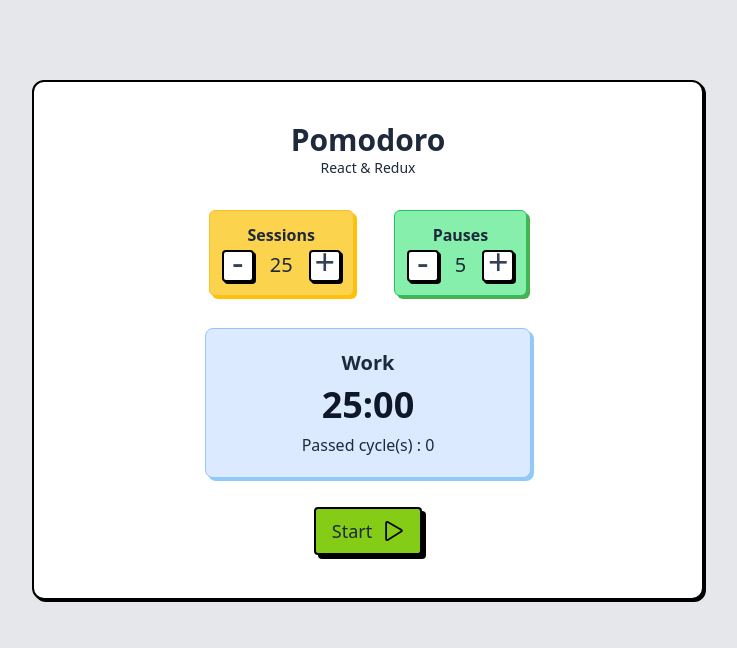
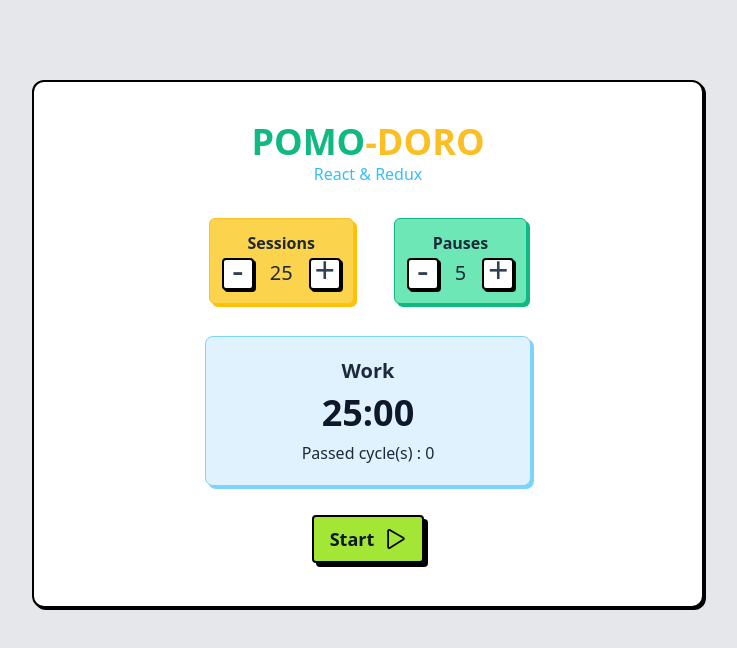
Before and after one commit to TeslaSeven7/Pomodoro-React-Redux, a React (Vite) app: page / in a window 1280 px wide. Shown: the top 648 px of the page, without its empty margins (272-1009 px from the left). Built offline with nearby package versions, Linux system fonts and the light colour scheme.

Commit message:
Added the ability to loop through the timed sessions.

```diff
--- a/src/App.jsx
+++ b/src/App.jsx
@@ -1,32 +1,48 @@
-import { useSelector } from 'react-redux';
+import { useSelector, useDispatch } from 'react-redux';
 import ToggleButton from './components/ToggleButton';
 import UpdateTimeButton from './components/UpdateTimeButton';
 import getFormattedValue from './utils/getFormattedValue';
-function App() {
+import { choseChrono } from './features/chrono';
+function App(type) {
 	const chronoValues = useSelector((state) => state.chrono);
+	const dispatch = useDispatch();
+	const state = useSelector((state) => state); // Get the entire Redux state
+	const typeOfChrono = chronoValues.displayedValue.heading.toLowerCase();
+
+	function handleChoose() {
+		dispatch(choseChrono('pause'));
+	}
+
 	return (
 		<div className='bg-gray-200 text-slate-800 pt-20 min-h-screen'>
 			<div className='flex flex-col items-center content-center max-w-2xl mx-auto bg-white p-10 border-2 border-black rounded-xl shadow-[2px_2px_0px_0px_#000000]'>
-				<h1 className='text-center text-3xl font-bold'>Pomodoro</h1>
-				<span className='text-sm mb-8 '> React & Redux</span>
+				<h1 className='text-center text-4xl font-extrabold text-amber-400'>
+					<span className='text-emerald-500'>POMO</span>
+					-DORO
+				</h1>
+				<span className='text-md mb-8 text-sky-400 text-start'>
+					React & Redux
+				</span>
 				<div className='flex justify-center mb-8'>
-					{/* Sessions */}
+					{/* works */}
 					<div className='mr-10 bg-amber-300 border border-amber-400 shadow-[3px_3px_0px_0px_#ffc107] p-3 rounded-md '>
 						<p className='text-center mb-1 font-semibold'>Sessions</p>
 						<div className='flex'>
 							<UpdateTimeButton
 								sign={'-'}
-								type={'session'}
+								type={'work'}
 							/>
-							<p className='mx-4 text-xl'>{chronoValues.session.value / 60}</p>
+							<p className='mx-4 text-xl'>{chronoValues.work.value / 60}</p>
 							<UpdateTimeButton
 								sign={'+'}
-								type={'session'}
+								type={'work'}
 							/>
 						</div>
 					</div>
 					{/* Pauses */}
-					<div className='bg-green-300 border border-green-500 shadow-[3px_3px_0px_0px_#4caf50] p-3 rounded-md'>
+					<div
+						className='bg-emerald-300 border border-emerald-500 shadow-[3px_3px_0px_0px_#10b981] p-3 rounded-md'
+						onClick={handleChoose}>
 						<p className='text-center mb-1  font-semibold'>Pauses</p>
 						<div className='flex'>
 							<UpdateTimeButton
@@ -42,7 +58,7 @@
 						</div>
 					</div>
 				</div>
-				<div className='mb-8 rounded-lg py-5 ps-24 pe-24 bg-blue-100 shadow-[3px_3px_0px_0px_#90caf9] border border-blue-300'>
+				<div className='mb-8 rounded-lg py-5 ps-24 pe-24 bg-sky-100 shadow-[3px_3px_0px_0px_#7dd3fc] border border-sky-300'>
 					<p className='text-center mb-2 text-xl font-semibold'>
 						{chronoValues.displayedValue.heading}
 					</p>
@@ -53,7 +69,7 @@
 					</p>
 					<p className='text-center'>Passed cycle(s) : {chronoValues.cycles}</p>
 				</div>
-				<ToggleButton />
+				<ToggleButton type={typeOfChrono} />
 			</div>
 		</div>
 	);
--- a/src/components/ToggleButton.jsx
+++ b/src/components/ToggleButton.jsx
@@ -5,12 +5,12 @@
 import { startChrono, resetChrono } from '../features/chrono';
 import classNames from 'classnames';
 
-export default function ToggleButton() {
+export default function ToggleButton({ type, action }) {
 	const dispatch = useDispatch();
 	const chronoValues = useSelector((state) => state.chrono);
 	function toggleChrono() {
 		if (!chronoValues.isPlaying) {
-			dispatch(startChrono());
+			dispatch(startChrono(type, action));
 		} else {
 			dispatch(resetChrono());
 		}
@@ -19,10 +19,10 @@
 		<button
 			onClick={toggleChrono}
 			className={classNames(
-				'px-4 py-2 text-slate-800 flex  justify-center items-center mx-auto border-2 relative bottom-[3px] border-black rounded shadow-[4px_4px_0px_0px_#000000] hover:bottom-[0px] hover:shadow-[0px_0px_0px_0px_#000000] transition-all',
-				chronoValues.isPlaying ? 'bg-orange-500' : 'bg-lime-500'
+				'px-4 py-2 text-slate-900 flex  justify-center items-center mx-auto border-2 relative bottom-[3px] border-black rounded shadow-[4px_4px_0px_0px_#000000] hover:bottom-[0px] hover:shadow-[0px_0px_0px_0px_#000000] transition-all',
+				chronoValues.isPlaying ? 'bg-orange-400' : 'bg-lime-400'
 			)}>
-			<span className='mr-3 text-lg'>
+			<span className='mr-3 text-lg font-bold'>
 				{chronoValues.isPlaying ? 'Reset' : 'Start'}
 			</span>
 			<img
--- a/src/features/chrono.js
+++ b/src/features/chrono.js
@@ -1,7 +1,7 @@
 import { createSlice } from '@reduxjs/toolkit';
 
 const initialState = {
-	session: {
+	work: {
 		value: 1500,
 		runningValue: 1500,
 	},
@@ -16,43 +16,95 @@
 		value: 1500,
 		heading: 'Work',
 	},
+	currentPhaseIndex: 0,
 };
 export const chrono = createSlice({
 	name: 'chrono',
 	initialState,
 	reducers: {
+		// updateChronoValues: (state, action) => {
+		// 	const chosenState = state[action.payload.type];
+
+		// 	//block below 1
+		// 	if (chosenState.value + action.payload.value === 0) return;
+		// 	if (action.payload.type === 'work') {
+		// 		if (!state.isPlaying) {
+		// 			chosenState.value = chosenState.value + action.payload.value;
+		// 			chosenState.runningValue =
+		// 				chosenState.runningValue + action.payload.value;
+		// 			state.displayedValue.value = chosenState.runningValue;
+		// 		} else {
+		// 			chosenState.value = chosenState.value + action.payload.value;
+		// 		}
+		// 	} else if (action.payload.type === 'pause') {
+		// 		chosenState.value = chosenState.value + action.payload.value;
+		// 	}
+		// },
 		updateChronoValues: (state, action) => {
 			const chosenState = state[action.payload.type];
+
 			//block below 1
 			if (chosenState.value + action.payload.value === 0) return;
-			if (action.payload.type === 'session') {
 			if (!state.isPlaying) {
 				chosenState.value = chosenState.value + action.payload.value;
 				chosenState.runningValue =
 					chosenState.runningValue + action.payload.value;
 				state.displayedValue.value = chosenState.runningValue;
+				console.log('playing');
 			} else {
 				chosenState.value = chosenState.value + action.payload.value;
-				}
-			} else if (action.payload.type === 'pause') {
-				chosenState.value = chosenState.value + action.payload.value;
+				console.log('playing');
 			}
 		},
+
 		tick: (state, action) => {
-			if (state.session.runningValue > 0) {
-				state.session.runningValue--;
-				state.displayedValue.value = state.session.runningValue;
-				state.displayedValue.heading = 'Work';
-			} else if (state.pause.runningValue > 0) {
-				state.pause.runningValue--;
-				state.displayedValue.value = state.pause.runningValue;
-				state.displayedValue.heading = 'Pause';
+			const selectedSessionText = state.displayedValue.heading.toLowerCase();
+			const selectedSessionHeading =
+				selectedSessionText.charAt(0).toUpperCase() +
+				selectedSessionText.slice(1);
+
+			const phaseNames = Object.keys(initialState).filter((key) => {
+				const phase = initialState[key];
+				return (
+					phase &&
+					typeof phase === 'object' &&
+					'value' in phase &&
+					'runningValue' in phase
+				);
+			});
+			const currentPhase = phaseNames[state.currentPhaseIndex];
+			const currentCountdown = initialState[currentPhase].runningValue;
+
+			if (state[selectedSessionText].runningValue > 0) {
+				state[selectedSessionText].runningValue--;
+				state.displayedValue.value = state[selectedSessionText].runningValue;
+				state.displayedValue.heading = selectedSessionHeading;
+			} else if (state[selectedSessionText].runningValue <= 0) {
+				const prevIndex = state.currentPhaseIndex;
+				state.currentPhaseIndex = state.currentPhaseIndex + 1;
+				const prevPhase = state[phaseNames[prevIndex]];
+				const currPhase = phaseNames[state.currentPhaseIndex];
+				//!console.log(phaseNames[state.currentPhaseIndex]);
+				if (
+					state.currentPhaseIndex >= 0 &&
+					state.currentPhaseIndex < phaseNames.length
+				) {
+					state.cycles++;
+
+					state.displayedValue.value = state[currPhase].runningValue;
+					state.displayedValue.heading =
+						phaseNames[state.currentPhaseIndex].charAt(0).toUpperCase() +
+						phaseNames[state.currentPhaseIndex].slice(1);
+					prevPhase.runningValue = prevPhase.value;
 				} else {
-				state.cycles++;
-				state.session.runningValue = state.session.value - 1;
-				state.displayedValue.value = state.session.value - 1;
-				state.displayedValue.heading = 'Work';
-				state.pause.runningValue = state.pause.value;
+					state.currentPhaseIndex = 0;
+					state.displayedValue.value =
+						state[phaseNames[state.currentPhaseIndex]].runningValue;
+					state.displayedValue.heading =
+						phaseNames[state.currentPhaseIndex].charAt(0).toUpperCase() +
+						phaseNames[state.currentPhaseIndex].slice(1);
+					prevPhase.runningValue = prevPhase.value;
+				}
 			}
 		},
 		setUpChrono: (state, action) => {
@@ -62,14 +114,19 @@
 		resetChrono: (state, action) => {
 			window.clearInterval(state.intervalID);
 			state.isPlaying = false;
-			state.session.runningValue = state.session.value;
+			state.work.runningValue = state.work.value;
 			state.pause.runningValue = state.pause.value;
-			state.displayedValue.value = state.session.runningValue;
+			state.displayedValue.value = state.work.runningValue;
 			state.cycles = 0;
+		},
+		choseChrono: (state, action) => {
+			const chosenState = state[action.payload];
+			state.displayedValue.value = chosenState.value;
+			state.displayedValue.heading = 'Pause';
 		},
 	},
 });
-export function startChrono(action) {
+export function startChrono(type, action) {
 	return function (dispatch, getState) {
 		const intervalID = setInterval(() => {
 			dispatch(tick());
@@ -79,6 +136,11 @@
 	};
 }
 
-export const { updateChronoValues, setUpChrono, resetChrono, tick } =
-	chrono.actions;
+export const {
+	updateChronoValues,
+	setUpChrono,
+	resetChrono,
+	tick,
+	choseChrono,
+} = chrono.actions;
 export default chrono.reducer;
```
Lines whose indentation alone changed are shown as unchanged.
